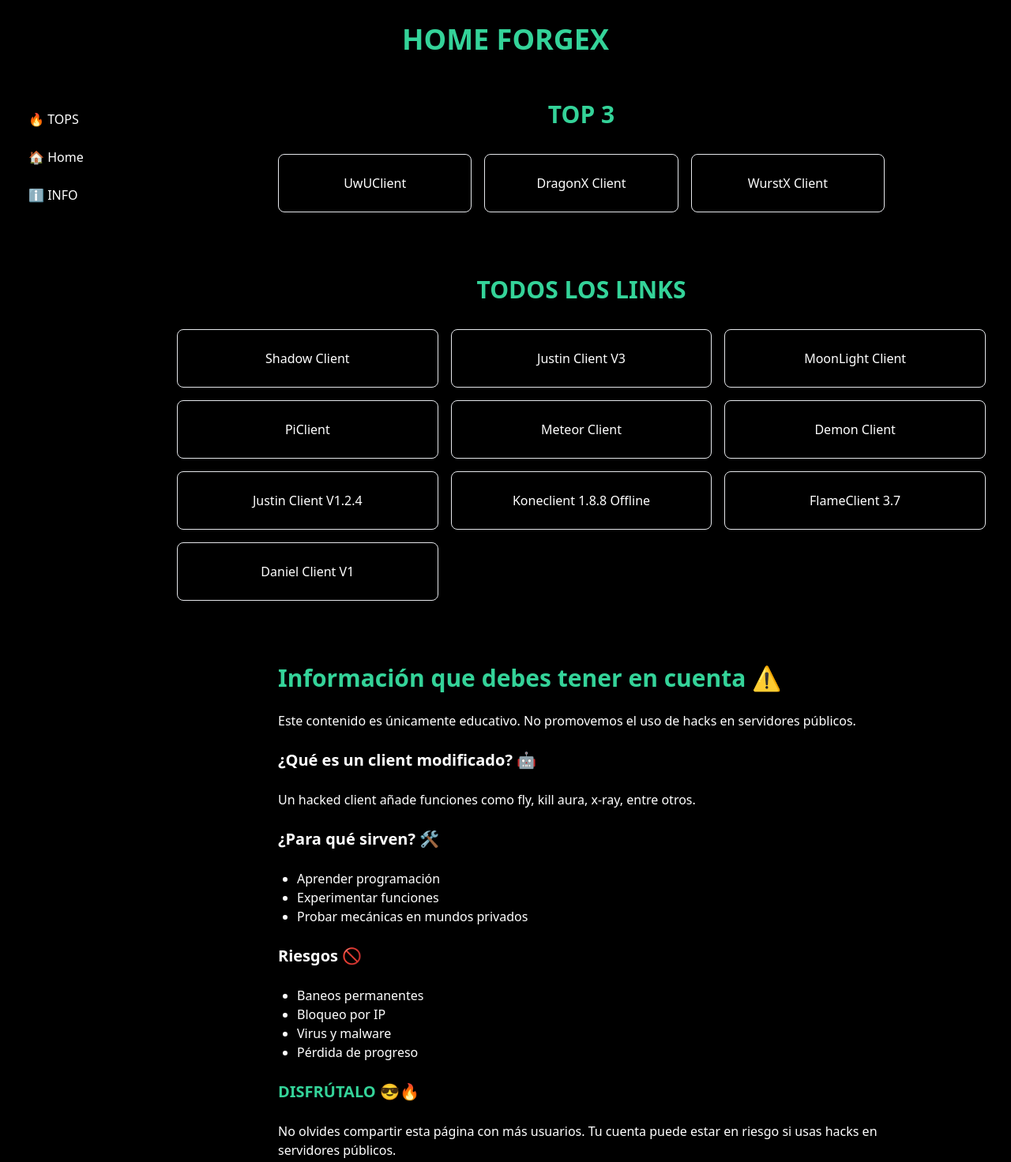
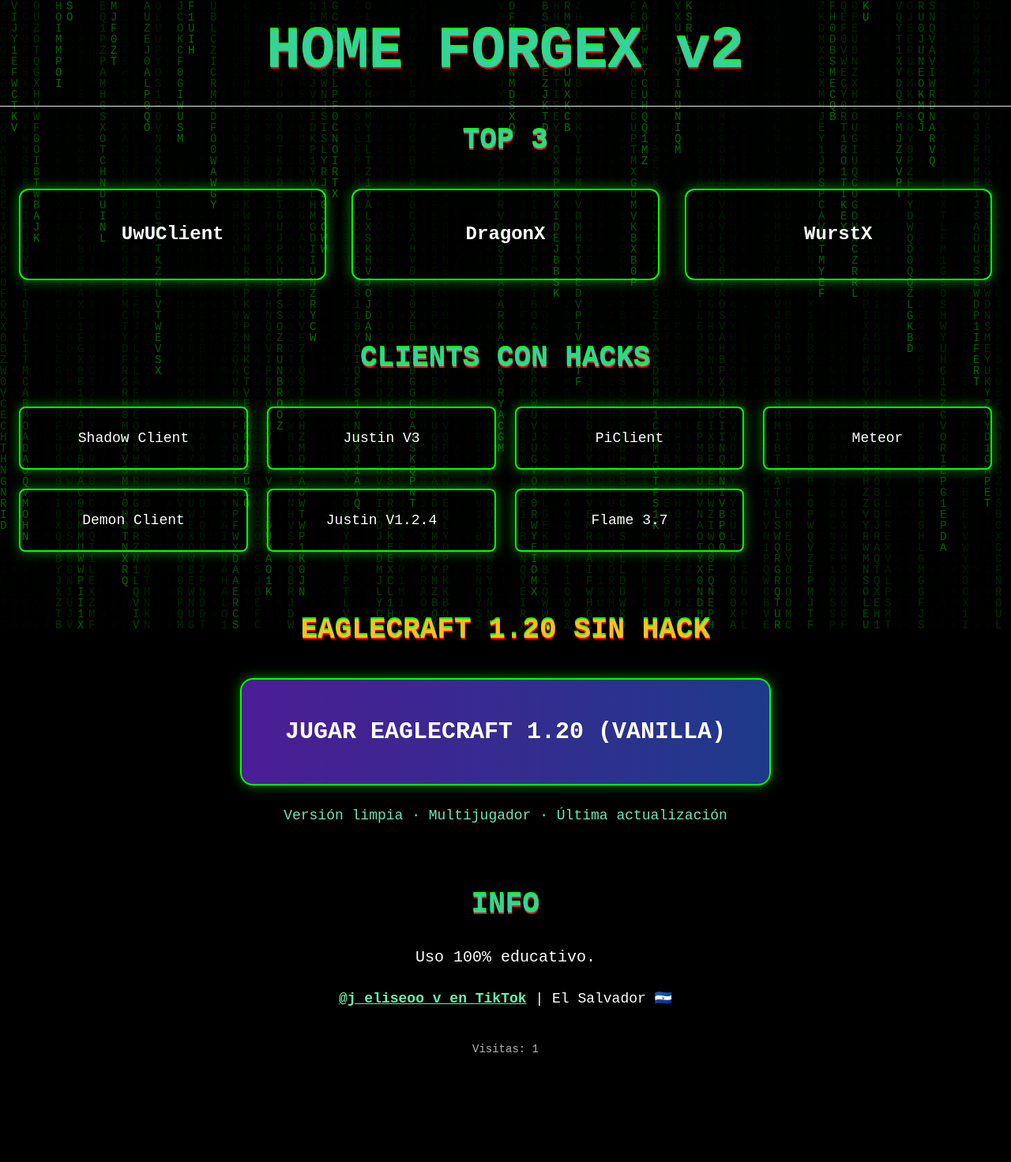
Before and after one commit to 10116066-debug/hhome, a plain HTML site: page index.html in a window 1280 px wide. Shown: the part 2-1474 px from the top of the page at 79% size. After the commit the page ends 1365 px from the top, so only its background shows below. Drawn offline with nearby package versions, Linux system fonts and the light colour scheme.

Commit message:
update final con tiktok link y eaglercraft 1.20

```diff
--- a/index.html
+++ b/index.html
@@ -3,160 +3,163 @@
 <head>
   <meta charset="UTF-8" />
   <meta name="viewport" content="width=device-width, initial-scale=1.0" />
-  <title>HOME FORGEX</title>
+  <title>HOME FORGEX v2 | by 10116066-debug</title>
   <link href="https://cdn.jsdelivr.net/npm/tailwindcss@2.2.19/dist/tailwind.min.css" rel="stylesheet" />
-
   <style>
-    /* LOADING HACKER */
-    @keyframes flicker {
-      0% { opacity: 0.1; }
-      50% { opacity: 1; }
-      100% { opacity: 0.1; }
-    }
-    @keyframes glitch {
-      0% { transform: translate(0px, 0px); }
-      20% { transform: translate(-2px, 2px); }
-      40% { transform: translate(2px, -2px); }
-      60% { transform: translate(-1px, 1px); }
-      80% { transform: translate(1px, -1px); }
-      100% { transform: translate(0px, 0px); }
-    }
-
-    #loader {
-      animation: flicker 1.5s infinite;
-    }
-
-    .glitch { /* Animación desactivada para evitar temblores */ }
-
-    /* Fade-in global */
-    .fade-in {
-      opacity: 0;
-      animation: fadeIn 1s forwards;
-    }
-    @keyframes fadeIn {
-      to { opacity: 1; }
-    }
-
-    /* Cards anim */
-    .card-anim {
-      transition: transform 0.25s ease, box-shadow 0.25s ease;
-    }
-    .card-anim:hover {
-      transform: scale(1.08);
-      box-shadow: 0 0 20px rgba(0,255,0,0.4);
-    }
+    body { background:#000; overflow-x:hidden; font-family:'Courier New',monospace; }
+    canvas { position:fixed; top:0; left:0; z-index:-1; }
+    .matrix-bg { position:fixed; inset:0; background:linear-gradient(to bottom,rgba(0,0,0,0.9),black); opacity:0.6; z-index:-1; }
+    @keyframes flicker { 0%,100%{opacity:0.2} 50%{opacity:1} }
+    @keyframes glitch { 0%{text-shadow:2px 2px #0f0,-2px -2px #f00} 20%{text-shadow:-2px -2px #0f0,2px 2px #f00} 40%{text-shadow:2px -2px #0f0,-2px 2px #f00} 100%{text-shadow:2px 2px #0f0,-2px -2px #f00} }
+    #loader { animation:flicker 1.8s infinite; }
+    .glitch { animation:glitch 4s infinite; }
+    .card-anim { transition:all .3s; border:2px solid #0f0!important; box-shadow:0 0 15px rgba(0,255,0,.5); }
+    .card-anim:hover { transform:scale(1.12)!important; box-shadow:0 0 40px #0f0,0 0 80px #0f0; border-color:#0ff!important; }
+    .fade-in { opacity:0; animation:fadeIn 1.2s forwards; }
+    @keyframes fadeIn { to{opacity:1} }
+    .tiktok-link { color:#69f0ae; font-weight:bold; text-decoration:underline; }
+    .tiktok-link:hover { color:#ff0050; text-shadow:0 0 15px #ff0050; }
   </style>
 </head>
-<body class="min-h-screen bg-black text-white">
+<body class="text-white">
 
-  <!-- LOADING HACKER -->
-  <div id="loadingScreen" class="fixed inset-0 bg-black flex items-center justify-center flex-col z-50">
-    <p id="loader" class="text-green-400 text-3xl font-mono glitch">LOADING...</p>
-    <p class="text-green-300 mt-4 font-mono">Initializing terminal_</p>
+  <canvas id="matrix"></canvas>
+  <div class="matrix-bg"></div>
+
+  <!-- LOADING -->
+  <div id="loadingScreen" class="fixed inset-0 bg-black flex flex-col items-center justify-center z-50">
+    <h1 id="loader" class="text-5xl font-bold text-green-400 glitch">FORGEX_</h1>
+    <p class="text-green-300 mt-4 text-xl">Inicializando v2.0...</p>
   </div>
 
-  <header class="py-8 border-b border-transparent text-center fade-in flex justify-between items-center px-6">
-    <button id="menuBtn" class="text-green-400 text-3xl md:hidden">☰</button>
-    <h1 class="text-3xl md:text-4xl font-bold glitch text-green-400 mx-auto">HOME FORGEX</h1>
+  <header class="py-8 text-center border-b border-green-500/30">
+    <h1 class="text-5xl md:text-7xl font-bold glitch text-green-400">HOME FORGEX v2</h1>
   </header>
 
-  <div class="flex fade-in" style="animation-delay:0.3s">
-    <aside id="sideMenu" class="fixed inset-y-0 left-0 w-56 bg-black border-r border-transparent p-6 transform -translate-x-full transition-transform duration-300 md:relative md:translate-x-0 md:w-48">
-      <a href="#tops" class="block p-3 rounded-lg hover:bg-white/10 transition-all">🔥 TOPS</a>
-      <a href="#links" class="block p-3 rounded-lg hover:bg-white/10 transition-all">🏠 Home</a>
-      <a href="#info" class="block p-3 rounded-lg hover:bg-white/10 transition-all">ℹ️ INFO</a>
-    </aside>
+  <main class="p-6 max-w-7xl mx-auto space-y-20">
 
-    <main class="flex-1 p-6 space-y-20">
-      <!-- TOPS -->
-      <section id="tops" class="text-center fade-in" style="animation-delay:0.5s">
-        <h2 class="text-2xl md:text-3xl font-bold mb-8 text-green-400">TOP 3</h2>
-        <div class="grid grid-cols-1 sm:grid-cols-3 gap-4 max-w-3xl mx-auto">
-          <a href="https://eaglerhacks.github.io/UwUClient%20v1%20Full.html" target="_blank" class="border border-green-500/40 p-6 rounded-lg card-anim">UwUClient</a>
-          <a href="https://eaglerhacks.github.io/dragonv4.html" target="_blank" class="border border-green-500/40 p-6 rounded-lg card-anim">DragonX Client</a>
-          <a href="https://eaglerhacks.github.io/wurstX.html" target="_blank" class="border border-green-500/40 p-6 rounded-lg card-anim">WurstX Client</a>
-        </div>
-      </section>
+    <!-- TOP 3 -->
+    <section class="text-center fade-in" style="animation-delay:0.5s">
+      <h2 class="text-4xl font-bold text-green-400 mb-10 glitch">TOP 3</h2>
+      <div class="grid grid-cols-1 md:grid-cols-3 gap-8">
+        <a href="https://eaglerhacks.github.io/UwUClient%20v1%20Full.html" class="card-anim bg-black/80 p-10 rounded-xl text-2xl font-bold" data-name="UwUClient">UwUClient</a>
+        <a href="https://eaglerhacks.github.io/dragonv4.html" class="card-anim bg-black/80 p-10 rounded-xl text-2xl font-bold" data-name="DragonX">DragonX</a>
+        <a href="https://eaglerhacks.github.io/wurstX.html" class="card-anim bg-black/80 p-10 rounded-xl text-2xl font-bold" data-name="WurstX">WurstX</a>
+      </div>
+    </section>
 
-      <!-- TODOS LOS LINKS -->
-      <section id="links" class="text-center fade-in" style="animation-delay:0.8s">
-        <h2 class="text-2xl md:text-3xl font-bold mb-8 text-green-400">TODOS LOS LINKS</h2>
-        <div class="grid grid-cols-1 sm:grid-cols-2 lg:grid-cols-3 gap-4 max-w-5xl mx-auto">
-          <a href="https://eaglerhacks.github.io/Shadow_Client_2.5_1.8.8_International.html" target="_blank" class="border p-6 rounded-lg border-green-500/40 card-anim">Shadow Client</a>
-          <a href="https://eaglerhacks.github.io/justinv3.html" target="_blank" class="border p-6 rounded-lg border-green-500/40 card-anim">Justin Client V3</a>
-          <a href="https://eaglerhacks.github.io/moonlight.html" target="_blank" class="border p-6 rounded-lg border-green-500/40 card-anim">MoonLight Client</a>
-          <a href="https://eaglerhacks.github.io/PiClient.html" target="_blank" class="border p-6 rounded-lg border-green-500/40 card-anim">PiClient</a>
-          <a href="https://eaglerhacks.github.io/meteor.html" target="_blank" class="border p-6 rounded-lg border-green-500/40 card-anim">Meteor Client</a>
-          <a href="https://eaglerhacks.github.io/demon.html" target="_blank" class="border p-6 rounded-lg border-green-500/40 card-anim">Demon Client</a>
-          <a href="https://eaglerhacks.github.io/justinclient.html" target="_blank" class="border p-6 rounded-lg border-green-500/40 card-anim">Justin Client V1.2.4</a>
-          <a href="https://eaglerhacks.github.io/Koneclient-1.8.8-offlineDownload.html" target="_blank" class="border p-6 rounded-lg border-green-500/40 card-anim">Koneclient 1.8.8 Offline</a>
-          <a href="https://eaglerhacks.github.io/flameclient%203.7.html" target="_blank" class="border p-6 rounded-lg border-green-500/40 card-anim">FlameClient 3.7</a>
-          <a href="https://eaglerhacks.github.io/daniel.html" target="_blank" class="border p-6 rounded-lg border-green-500/40 card-anim">Daniel Client V1</a>
-        </div>
-      </section>
+    <!-- CLIENTS CON HACKS -->
+    <section class="text-center fade-in" style="animation-delay:0.8s">
+      <h2 class="text-4xl font-bold text-green-400 mb-10 glitch">CLIENTS CON HACKS</h2>
+      <div class="grid grid-cols-2 md:grid-cols-4 gap-6">
+        <a href="https://eaglerhacks.github.io/Shadow_Client_2.5_1.8.8_International.html" class="card-anim bg-black/80 p-6 rounded-lg text-lg" data-name="Shadow Client">Shadow Client</a>
+        <a href="https://eaglerhacks.github.io/justinv3.html" class="card-anim bg-black/80 p-6 rounded-lg text-lg" data-name="Justin V3">Justin V3</a>
+        <a href="https://eaglerhacks.github.io/PiClient.html" class="card-anim bg-black/80 p-6 rounded-lg text-lg" data-name="PiClient">PiClient</a>
+        <a href="https://eaglerhacks.github.io/meteor.html" class="card-anim bg-black/80 p-6 rounded-lg text-lg" data-name="Meteor">Meteor</a>
+        <a href="https://eaglerhacks.github.io/demon.html" class="card-anim bg-black/80 p-6 rounded-lg text-lg" data-name="Demon Client">Demon Client</a>
+        <a href="https://eaglerhacks.github.io/justinclient.html" class="card-anim bg-black/80 p-6 rounded-lg text-lg" data-name="Justin V1.2.4">Justin V1.2.4</a>
+        <a href="https://eaglerhacks.github.io/flameclient%203.7.html" class="card-anim bg-black/80 p-6 rounded-lg text-lg" data-name="Flame 3.7">Flame 3.7</a>
+      </div>
+    </section>
 
-      <!-- INFO -->
-      <section id="info" class="max-w-3xl mx-auto space-y-6 fade-in" style="animation-delay:1.1s">
-        <h2 class="text-2xl md:text-3xl font-bold text-green-400 glitch">Información que debes tener en cuenta ⚠️</h2>
-        <p>Este contenido es únicamente educativo. No promovemos el uso de hacks en servidores públicos.</p>
+    <!-- EAGLECRAFT 1.20 SIN HACK -->
+    <section class="text-center fade-in" style="animation-delay:1.1s">
+      <h2 class="text-4xl font-bold text-yellow-400 mb-10 glitch">EAGLECRAFT 1.20 SIN HACK</h2>
+      <div class="max-w-2xl mx-auto">
+        <a href="https://eaglymc.com/web-javascript/" target="_blank" class="card-anim bg-gradient-to-r from-purple-900 to-blue-900 p-12 rounded-2xl text-3xl font-bold block hover:from-purple-700 hover:to-blue-700 transition-all">
+          JUGAR EAGLECRAFT 1.20 (VANILLA)
+        </a>
+        <p class="mt-6 text-green-300 text-lg">Versión limpia · Multijugador · Última actualización</p>
+      </div>
+    </section>
 
-        <h3 class="text-xl font-bold">¿Qué es un client modificado? 🤖</h3>
-        <p>Un hacked client añade funciones como fly, kill aura, x-ray, entre otros.</p>
+    <!-- INFO + TIKTOK LINK -->
+    <section class="text-center max-w-4xl mx-auto fade-in" style="animation-delay:1.4s">
+      <h2 class="text-4xl font-bold text-green-400 glitch mb-8">INFO</h2>
+      <p class="text-xl mb-6">Uso 100% educativo.</p>
+      <p class="text-lg">
+        <a href="https://tiktok.com/@j_eliseoo_v" target="_blank" class="tiktok-link">@j_eliseoo_v en TikTok</a> | El Salvador 🇸🇻
+      </p>
+      <p class="text-sm mt-10 opacity-70">Visitas: <span id="visits">cargando...</span></p>
+    </section>
+  </main>
 
-        <h3 class="text-xl font-bold">¿Para qué sirven? 🛠️</h3>
-        <ul class="list-disc ml-6">
-          <li>Aprender programación</li>
-          <li>Experimentar funciones</li>
-          <li>Probar mecánicas en mundos privados</li>
-        </ul>
+  <audio id="hoverSound" src="https://cdn.pixabay.com/download/audio/2023/01/26/audio_4e6f2e1a1e.mp3?filename=click-21156.mp3" preload="auto"></audio>
 
-        <h3 class="text-xl font-bold">Riesgos 🚫</h3>
-        <ul class="list-disc ml-6">
-          <li>Baneos permanentes</li>
-          <li>Bloqueo por IP</li>
-          <li>Virus y malware</li>
-          <li>Pérdida de progreso</li>
-        </ul>
+  <script>
+    // Matrix rain
+    const canvas = document.getElementById('matrix');
+    const ctx = canvas.getContext('2d');
+    canvas.width = window.innerWidth; canvas.height = window.innerHeight;
+    const letters = '01ABCDEFGHIJKLMNOPQRSTUVWXYZ';
+    const fontSize = 14;
+    const columns = canvas.width / fontSize;
+    const drops = Array(Math.floor(columns)).fill(1);
+    function draw() {
+      ctx.fillStyle = 'rgba(0,0,0,0.05)';
+      ctx.fillRect(0,0,canvas.width,canvas.height);
+      ctx.fillStyle = '#0f0';
+      ctx.font = fontSize + 'px monospace';
+      for(let i=0; i<drops.length; i++){
+        const text = letters.charAt(Math.floor(Math.random()*letters.length));
+        ctx.fillText(text, i*fontSize, drops[i]*fontSize);
+        if(drops[i]*fontSize > canvas.height && Math.random()>0.975) drops[i]=0;
+        drops[i]++;
+      }
+    }
+    setInterval(draw,35);
+    window.addEventListener('resize', () => { canvas.width = window.innerWidth; canvas.height = window.innerHeight; });
 
-        <h3 class="text-xl font-bold text-green-400">DISFRÚTALO 😎🔥</h3>
-        <p>No olvides compartir esta página con más usuarios. Tu cuenta puede estar en riesgo si usas hacks en servidores públicos.</p>
-      </section>
-    </main>
-  </div>
+    // Quitar loading
+    window.addEventListener('load', () => {
+      setTimeout(() => {
+        const loading = document.getElementById('loadingScreen');
+        loading.style.transition = 'opacity 0.8s';
+        loading.style.opacity = '0';
+        setTimeout(() => loading.remove(), 800);
+      }, 2000);
+    });
 
-<script>
-  // Loading hacker screen
-  window.addEventListener('load', () => {
-    setTimeout(() => {
-      document.getElementById('loadingScreen').style.opacity = '0';
-      setTimeout(() => {
-        document.getElementById('loadingScreen').remove();
-      }, 600);
-    }, 1500);
-  });
-</script>
+    // Sonido hover
+    document.querySelectorAll('.card-anim').forEach(c => {
+      c.addEventListener('mouseenter', () => {
+        const sound = document.getElementById('hoverSound');
+        sound.currentTime = 0;
+        sound.play().catch(() => {});
+      });
+    });
 
-<script>
-  const btn = document.getElementById('menuBtn');
-  const menu = document.getElementById('sideMenu');
-  btn.addEventListener('click', () => {
-    menu.classList.toggle('-translate-x-full');
-  });
-</script>
+    // Redirección bonita (solo para los clients con hack)
+    document.querySelectorAll('a[data-name]').forEach(link => {
+      link.addEventListener('click', function(e) {
+        e.preventDefault();
+        const name = this.getAttribute('data-name');
+        const url = this.href;
 
-<audio id="menuSound" src="https://cdn.pixabay.com/download/audio/2022/03/15/audio_bf6a58e3b0.mp3?filename=interface-124464.mp3"></audio>
+        const overlay = document.createElement('div');
+        overlay.style.cssText = 'position:fixed;top:0;left:0;width:100vw;height:100vh;background:rgba(0,0,0,0.97);color:#0f0;display:flex;align-items:center;justify-content:center;z-index:9999;flex-direction:column;font-family:monospace;text-align:center;padding:20px;';
+        overlay.innerHTML = `
+          <h1 class="text-5xl glitch mb-4">Redirigiendo a</h1>
+          <h2 class="text-4xl text-cyan-400">${name}</h2>
+          <p class="mt-8 text-xl">Abriendo en nueva pestaña...</p>
+        `;
+        document.body.appendChild(overlay);
 
-<script>
-  const btn = document.getElementById('menuBtn');
-  const menu = document.getElementById('sideMenu');
-  const sound = document.getElementById('menuSound');
+        window.open(url, '_blank');
 
-  btn.addEventListener('click', () => {
-    menu.classList.toggle('-translate-x-full');
-    sound.currentTime = 0;
-    sound.play();
-  });
-</script>
+        setTimeout(() => {
+          overlay.style.transition = 'opacity 1s';
+          overlay.style.opacity = '0';
+          setTimeout(() => overlay.remove(), 1000);
+        }, 4000);
+      });
+    });
 
+    // Contador visitas
+    let visits = localStorage.getItem('forgexVisits') || 0;
+    visits = parseInt(visits) + 1;
+    localStorage.setItem('forgexVisits', visits);
+    document.getElementById('visits').textContent = visits;
+  </script>
 </body>
 </html>
```
